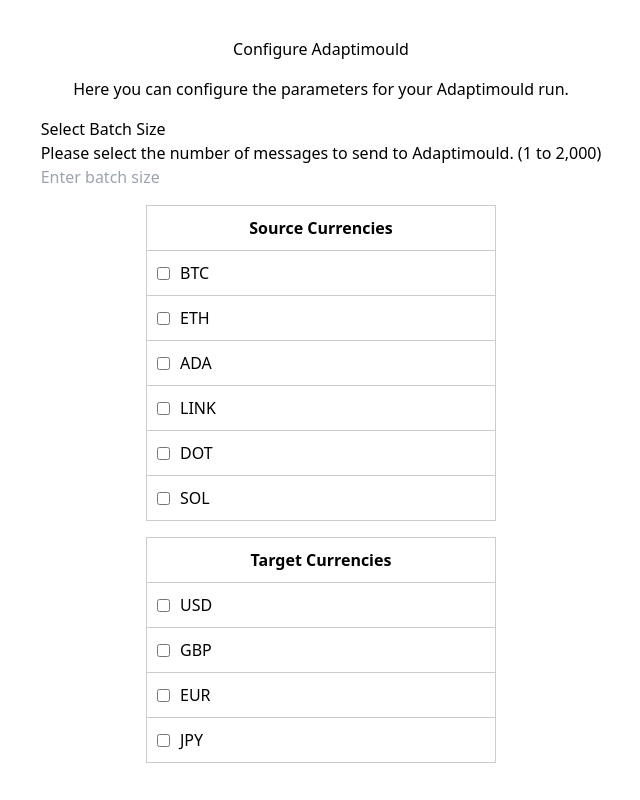
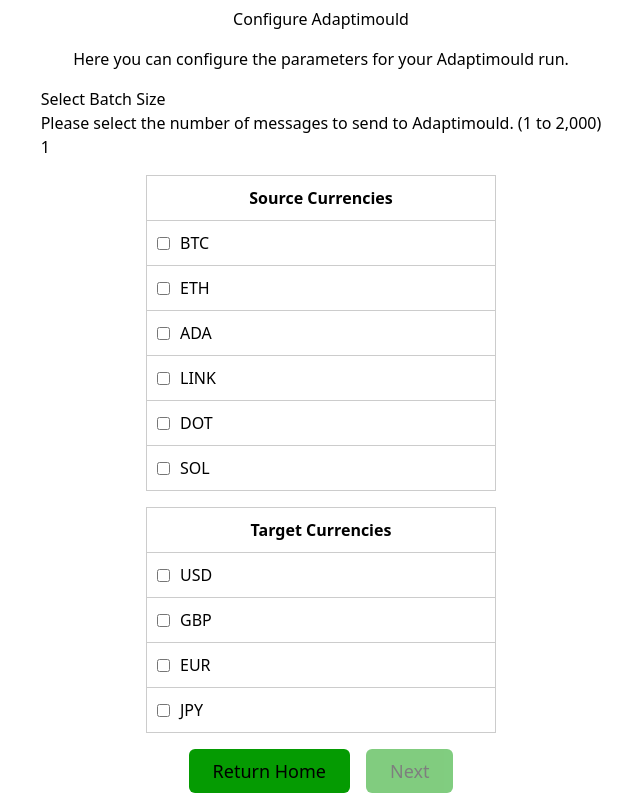
Before and after one commit to aichinweze/slime-mould-model, a React (Vite) app in the folder ui/frontend/: page / in a window 1280 px wide. Both pictures are taken after a click on the button "Begin". Shown: the whole page, without its empty margins (319-959 px from the left). Built offline with nearby package versions, Linux system fonts and the light colour scheme.

Commit message:
UI Frontend - Adding configure screen button functionality

```diff
--- a/ui/frontend/src/App.tsx
+++ b/ui/frontend/src/App.tsx
@@ -35,8 +35,15 @@ function ToRunAdaptimouldButton() {
   );
 }
 
-// For Generate Page
-function SelectMessageBatchSize() {
+type Screen = "welcome" | "configure" | "results";
+
+function BatchSizeInput({
+  value,
+  onChange,
+}: {
+  value: number;
+  onChange: (input: number) => void;
+}) {
   return (
     <div className="select-message-batch-size">
       <h2>Select Batch Size</h2>
@@ -45,124 +52,12 @@ function SelectMessageBatchSize() {
         2,000)
       </p>
       <input
-        type="text"
-        inputMode="numeric"
-        pattern="[0-9]*"
+        type="number"
+        min="1"
+        max="2000"
         placeholder="Enter batch size"
-      />
-    </div>
-  );
-}
-
-function SourceCurrencyTable() {
-  const sourceCurrencies = [
-    "Bitcoin (BTC)",
-    "Ethereum (ETH)",
-    "Cardano (ADA)",
-    "Chainlink (LINK)",
-    "Polkadot (DOT)",
-    "Solana (SOL)",
-  ];
-
-  return sourceCurrencies.map((currency) => {
-    const row = document.createElement("tr");
-    const cell = document.createElement("td");
-    const cellLabel = document.createElement("label");
-    const cellCheckbox = document.createElement("input");
-
-    cellCheckbox.type = "checkbox";
-    cellCheckbox.value = currency;
-
-    cellLabel.appendChild(cellCheckbox);
-    cellLabel.appendChild(document.createTextNode(" " + currency));
-    cell.appendChild(cellLabel);
-    row.appendChild(cell);
-  });
-}
-
-function CurrencySelection() {
-  const targetCurrencies = [
-    "US Dollar (USD)",
-    "Pound Sterling (GBP)",
-    "Japanese Yen (JPY)",
-    "Bitcoin (BTC)",
-  ];
-
-  const sourceCurrencyTableBody = document.getElementById(
-    "source-currency-table",
-  );
-
-  return (
-    <div className="table-container">
-      <table className="checkbox-table">
-        <thead>
-          <tr>
-            <th>Source Currencies</th>
-          </tr>
-        </thead>
-        <tbody id="source-currency-table"></tbody>
-      </table>
-
-      {/* <table className="checkbox-table">
-        <thead>
-          <tr>
-            <th>Target Currencies</th>
-          </tr>
-        </thead>
-        <tbody>
-          <tr>
-            <td>
-              <label>
-                <input type="checkbox" /> Option 2A
-              </label>
-            </td>
-          </tr>
-          <tr>
-            <td>
-              <label>
-                <input type="checkbox" /> Option 2B
-              </label>
-            </td>
-          </tr>
-          <tr>
-            <td>
-              <label>
-                <input type="checkbox" /> Option 2C
-              </label>
-            </td>
-          </tr>
-        </tbody>
-      </table> */}
-    </div>
-  );
-}
-
-function GeneratePage() {
-  return (
-    <div className="configure-page">
-      <h2>Configure Adaptimould</h2>
-      <p>Here you can configure the parameters for your Adaptimould run.</p>
-      <SelectMessageBatchSize />
-      <CurrencySelection />
-    </div>
-  );
-}
-
-type Screen = "welcome" | "configure" | "results";
-
-function BatchSizeInput() {
-  return (
-    <div className="select-message-batch-size">
-      <h2>Select Batch Size</h2>
-      <p>
-        Please select the number of messages to send to Adaptimould. (1 to
-        2,000)
-      </p>
-      <input
-        type="text"
-        inputMode="numeric"
-        pattern="[0-9]*"
-        placeholder="Enter batch size"
+        value={value}
+        onChange={(e) => onChange(parseInt(e.target.value))}
       />
     </div>
   );
@@ -242,7 +137,54 @@ type ConfigureScreenStep = "configure" | "review";
 const SOURCE_CURRENCIES = ["BTC", "ETH", "ADA", "LINK", "DOT", "SOL"];
 const TARGET_CURRENCIES = ["USD", "GBP", "EUR", "JPY"];
 
-function ConfigureScreen() {
+function ConfigureScreenButtonPanel({
+  step,
+  sourceCurrenciesLength,
+  targetCurrenciesLength,
+  onNextClick,
+  onBackClick,
+}: {
+  step: ConfigureScreenStep;
+  sourceCurrenciesLength: number;
+  targetCurrenciesLength: number;
+  onNextClick: () => void;
+  onBackClick: () => void;
+}) {
+  const backButtonText = step === "configure" ? "Return Home" : "Back";
+  const nextButtonText = step === "configure" ? "Next" : "Start Run!";
+
+  return (
+    <div className="flex items-center justify-center flex-row gap-4">
+      <button
+        className="bg-brand text-black px-6 py-2 rounded-md text-lg hover:opacity-90 hover:text-white transition-opacity"
+        onClick={onBackClick}
+      >
+        {backButtonText}
+      </button>
+
+      <button
+        disabled={
+          step === "configure" &&
+          (sourceCurrenciesLength === 0 || targetCurrenciesLength === 0)
+        }
+        className="bg-brand text-black px-6 py-2 rounded-md text-lg
+                  hover:opacity-90 hover:text-white transition-opacity
+                  disabled:opacity-50 disabled:cursor-not-allowed"
+        onClick={onNextClick}
+      >
+        {nextButtonText}
+      </button>
+    </div>
+  );
+}
+
+function ConfigureScreen({
+  onReturnHome,
+  //onStartRun,
+}: {
+  onReturnHome: () => void;
+  //onStartRun: () => void;
+}) {
   const [step, setStep] = useState<ConfigureScreenStep>("configure");
   const [batchSize, setBatchSize] = useState<number>(1);
   const [sourceCurrencies, setSourceCurrencies] = useState<string[]>([]);
@@ -264,12 +206,38 @@ function ConfigureScreen() {
     );
   }
 
+  function onBatchInputChange(input: number) {
+    if (!isNaN(input) && input >= 1 && input <= 2000) {
+      setBatchSize(input);
+    }
+  }
+
+  function handleNextClick() {
+    if (step === "configure") {
+      setStep("review");
+    } else {
+      // TODO: move state to the Results screen
+      // onStartRun();
+    }
+  }
+
+  function handleBackClick() {
+    if (step === "configure") {
+      setBatchSize(1);
+      setSourceCurrencies([]);
+      setTargetCurrencies([]);
+      onReturnHome();
+    } else {
+      setStep("configure");
+    }
+  }
+
   return (
     <div className="flex items-center justify-center flex-col gap-4 min-h-screen">
       <h2>Configure Adaptimould</h2>
       <p>Here you can configure the parameters for your Adaptimould run.</p>
 
-      <BatchSizeInput />
+      <BatchSizeInput value={batchSize} onChange={onBatchInputChange} />
       <CurrencyTable
         title="Source Currencies"
         currencies={SOURCE_CURRENCIES}
@@ -282,6 +250,13 @@ function ConfigureScreen() {
         selected={targetCurrencies}
         onChange={onTargetCurrencyChange}
       />
+      <ConfigureScreenButtonPanel
+        step={step}
+        sourceCurrenciesLength={sourceCurrencies.length}
+        targetCurrenciesLength={targetCurrencies.length}
+        onNextClick={handleNextClick}
+        onBackClick={handleBackClick}
+      />
     </div>
   );
 }
@@ -293,10 +268,14 @@ export default function App() {
     setScreen("configure");
   }
 
+  function handleReturnHome() {
+    setScreen("welcome");
+  }
+
   if (screen === "welcome") {
     return <WelcomeScreen onBegin={handleBegin} />;
   } else if (screen === "configure") {
-    return <ConfigureScreen />;
+    return <ConfigureScreen onReturnHome={handleReturnHome} />;
   } else {
     return <div>Results</div>;
   }
```
